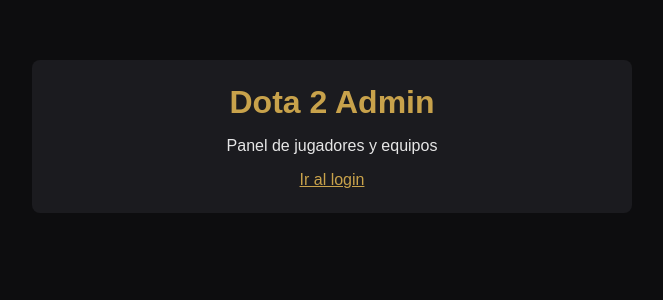
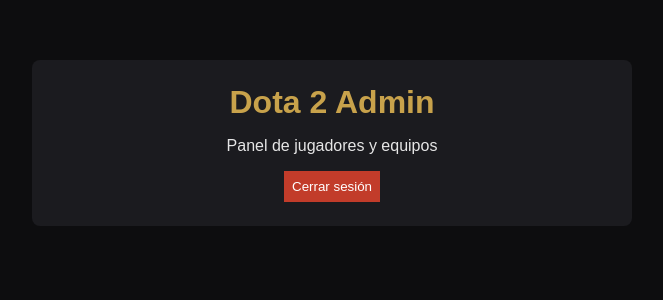
Before and after one commit to JORDYZAMATACAPCHA/proyecto-react, a React (Vite) app: page / in a window 1280 px wide. Shown: the top 300 px of the page, without its empty margins (308-971 px from the left). Built offline with nearby package versions, Linux system fonts and the light colour scheme; no server answers.

Commit message:
agregamos el boton de cerrar sesion que borra el token

```diff
--- a/src/pages/Inicio.tsx
+++ b/src/pages/Inicio.tsx
@@ -1,12 +1,19 @@
-import { Link } from 'react-router-dom';
-import { Caja, Titulo } from '../styles/Inicio.styles';
+import { useNavigate } from 'react-router-dom';
+import { Caja, Titulo, Boton } from '../styles/Inicio.styles';
 
 function Inicio() {
+  const navigate = useNavigate();
+
+  function cerrarSesion() {
+    localStorage.removeItem('token');
+    navigate('/login');
+  }
+
   return (
     <Caja>
       <Titulo>Dota 2 Admin</Titulo>
       <p>Panel de jugadores y equipos</p>
-      <Link to="/login">Ir al login</Link>
+      <Boton onClick={cerrarSesion}>Cerrar sesión</Boton>
     </Caja>
   );
 }
--- a/src/styles/Inicio.styles.ts
+++ b/src/styles/Inicio.styles.ts
@@ -13,3 +13,10 @@ export const Titulo = styled.h1`
   color: ${(props) => props.theme.colors.gold};
   margin: 0;
 `;
+
+export const Boton = styled.button`
+  padding: ${(props) => props.theme.spacing.small};
+  background: ${(props) => props.theme.colors.primary};
+  color: ${(props) => props.theme.colors.white};
+  border: none;
+`;
```
